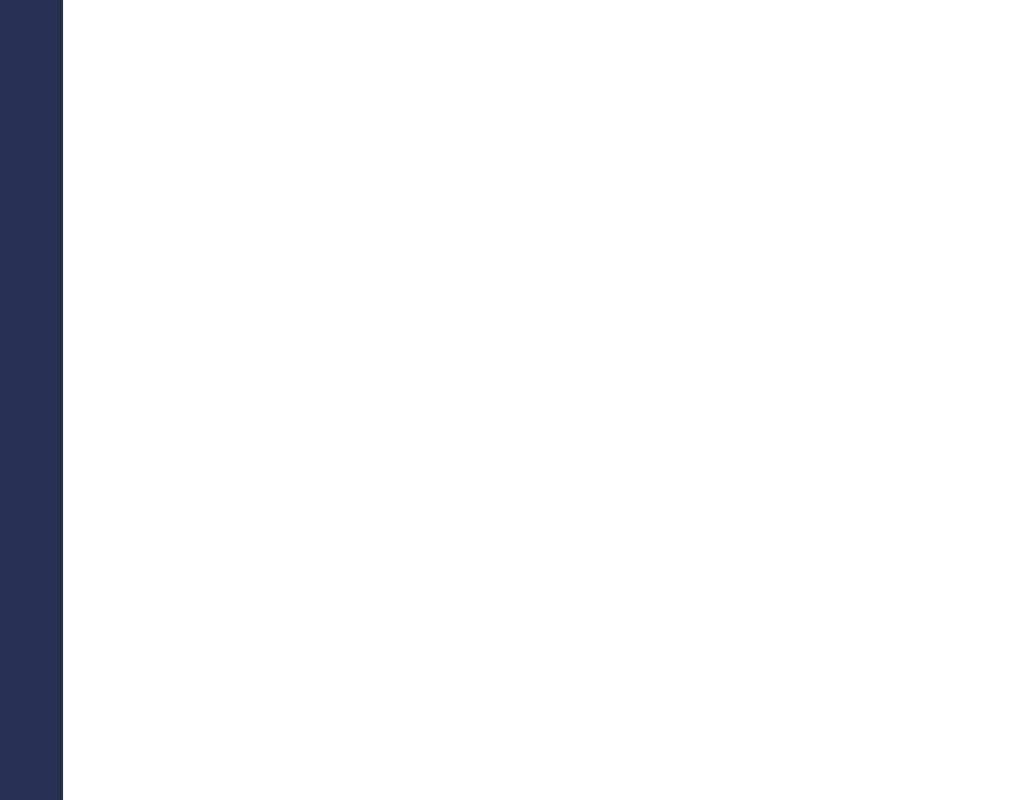
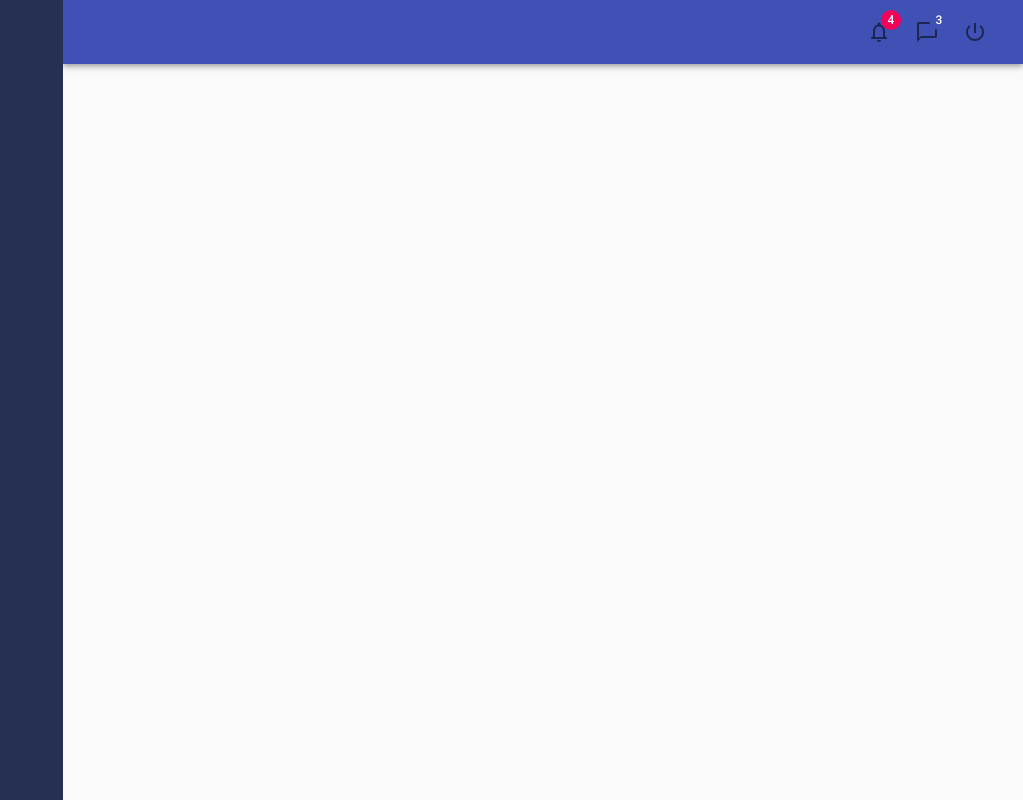
Before and after one commit to adipati27ma/employees-mui-system, a React (Create React App) app: page / in a window 1280 px wide. Shown: the whole page, without its empty margins (257-1280 px from the left). Built offline with nearby package versions, Linux system fonts and the light colour scheme.

Commit message:
done video #1, header, CssBaseline

```diff
--- a/src/App/App.js
+++ b/src/App/App.js
@@ -1,12 +1,26 @@
 import "./App.css";
 import SideMenu from "../components/SideMenu";
+import { CssBaseline, makeStyles } from "@material-ui/core";
+import Header from "../components/Header";
+
+const useStyles = makeStyles({
+  appMain: {
+    paddingLeft: "320px",
+    width: "100%",
+  },
+});
 
 function App() {
+  const classes = useStyles();
+
   return (
     // <></> itu sama dengan <React.Fragment></React.Fragment>
     <>
       <SideMenu />
-      <div>Here we go</div>
+      <div className={classes.appMain}>
+        <Header />
+      </div>
+      <CssBaseline /> {/* CssBaseline untuk set border-box & margin = 0 */}
     </>
   );
 }
--- /dev/null
+++ b/src/components/Header.js
@@ -0,0 +1,51 @@
+import React from "react";
+import {
+  AppBar,
+  Toolbar,
+  Grid,
+  InputBase,
+  IconButton,
+  Badge,
+  makeStyles,
+} from "@material-ui/core";
+import NotificationsNoneIcon from "@material-ui/icons/NotificationsNone";
+import ChatBubbleOutlineIcon from "@material-ui/icons/ChatBubbleOutline";
+import PowerSettingsNewIcon from "@material-ui/icons/PowerSettingsNew";
+
+const useStyles = makeStyles({
+  iconButton: {
+    display: "flex",
+  },
+});
+
+export default function Header() {
+  const classes = useStyles();
+
+  return (
+    <AppBar position="static">
+      <Toolbar>
+        <Grid container>
+          <Grid item sm={6}>
+            <InputBase />
+          </Grid>
+          {/* <Grid item sm></Grid> */}
+          <Grid container item sm={6} justify="flex-end">
+            <IconButton className={classes.iconButton}>
+              <Badge badgeContent={4} color="secondary">
+                <NotificationsNoneIcon />
+              </Badge>
+            </IconButton>
+            <IconButton className={classes.iconButton}>
+              <Badge badgeContent={3} color="primary">
+                <ChatBubbleOutlineIcon />
+              </Badge>
+            </IconButton>
+            <IconButton className={classes.iconButton}>
+              <PowerSettingsNewIcon />
+            </IconButton>
+          </Grid>
+        </Grid>
+      </Toolbar>
+    </AppBar>
+  );
+}
--- a/src/components/SideMenu.js
+++ b/src/components/SideMenu.js
@@ -2,7 +2,26 @@
 import { makeStyles, withStyles } from "@material-ui/core";
 
 // using makeStyles ----------------
-// const useStyles = makeStyles({
+const useStyles = makeStyles({
+  sideMenu: {
+    display: "flex",
+    flexDirection: "column",
+    position: "absolute",
+    left: "0px",
+    width: "320px",
+    height: "100%",
+    backgroundColor: "#253053",
+  },
+});
+
+export default function SideMenu() {
+  const classes = useStyles();
+
+  return <div className={classes.sideMenu}></div>;
+}
+
+// using withStyles ------------------
+// const style = {
 //   sideMenu: {
 //     display: "flex",
 //     flexDirection: "column",
@@ -12,31 +31,12 @@
 //     height: "100%",
 //     backgroundColor: "#253053",
 //   },
-// });
+// };
 
-// export default function SideMenu() {
-//   const classes = useStyles();
+// const SideMenu = (props) => {
+//   const { classes } = props;
 
 //   return <div className={classes.sideMenu}></div>;
-// }
+// };
 
-// using withStyles
-const style = {
-  sideMenu: {
-    display: "flex",
-    flexDirection: "column",
-    position: "absolute",
-    left: "0px",
-    width: "320px",
-    height: "100%",
-    backgroundColor: "#253053",
-  },
-};
-
-const SideMenu = (props) => {
-  const { classes } = props;
-
-  return <div className={classes.sideMenu}></div>;
-};
-
-export default withStyles(style)(SideMenu);
+// export default withStyles(style)(SideMenu);
```
Also changed, not shown: 1 other file (tests, documents, lock files or other folders).
